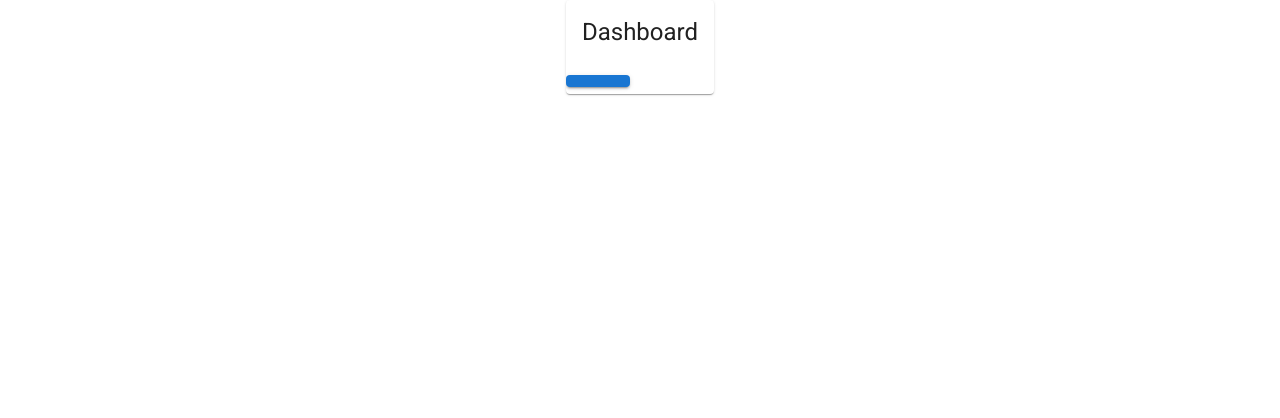
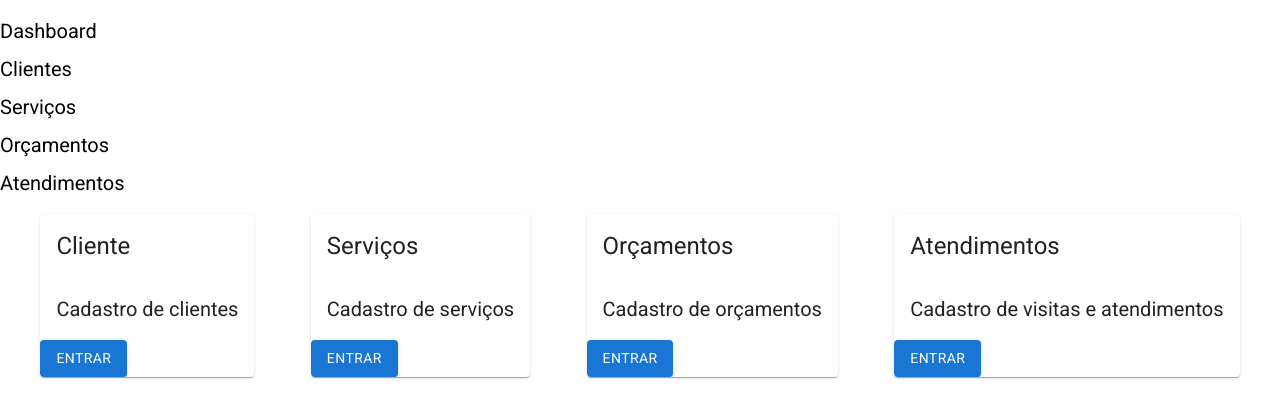
Before and after one commit to jessicasantospereira/landing-page-domaq, a Next.js app: page /dashboard in a window 1280 px wide. Shown: the top 418 px of the page. Built offline with nearby package versions, Linux system fonts and the light colour scheme.

Commit message:
feat: testes

```diff
--- /dev/null
+++ b/src/app/dashboard/clientes/page.tsx
@@ -0,0 +1,3 @@
+export default function ClientesPage() {
+  return <div>Olá</div>;
+}
--- /dev/null
+++ b/src/app/dashboard/layout.tsx
@@ -0,0 +1,37 @@
+import { Roboto } from "next/font/google";
+
+const roboto = Roboto({ weight: "400", style: "normal", subsets: ["latin"] });
+export default function DashboardLayout({
+  children,
+}: Readonly<{
+  children: React.ReactNode;
+}>) {
+  return (
+    <html lang="pt-BR">
+      <body className={roboto.className}>
+        <header>
+          <nav>
+            <ul>
+              <li>
+                <a href="/dashboard">Dashboard</a>
+              </li>
+              <li>
+                <a href="/clientes">Clientes</a>
+              </li>
+              <li>
+                <a href="/servicos">Serviços</a>
+              </li>
+              <li>
+                <a href="/orcamentos">Orçamentos</a>
+              </li>
+              <li>
+                <a href="/atendimentos">Atendimentos</a>
+              </li>
+            </ul>
+          </nav>
+        </header>
+        {children}
+      </body>
+    </html>
+  );
+}
--- a/src/app/dashboard/page.tsx
+++ b/src/app/dashboard/page.tsx
@@ -1,11 +1,39 @@
-import CardDashboard from '@/concepts/Dashboard/components/Card'
-import React from 'react'
+import CardDashboard from "@/concepts/Dashboard/components/Card";
+import React from "react";
 
+const dados = [
+  {
+    title: "Cliente",
+    link: "/clientes",
+    content: "Cadastro de clientes",
+  },
+  {
+    title: "Serviços",
+    link: "/servicos",
+    content: "Cadastro de serviços",
+  },
+  {
+    title: "Orçamentos",
+    link: "/orçamentos",
+    content: "Cadastro de orçamentos",
+  },
+  {
+    title: "Atendimentos",
+    link: "/atendimentos",
+    content: "Cadastro de visitas e atendimentos",
+  },
+];
 export default function DashboardPage() {
   return (
-    <div className='flex justify-center'>
-      <CardDashboard />
+    <div className="flex justify-evenly">
+      {dados.map((dado, index) => (
+        <CardDashboard
+          key={index}
+          title={dado.title}
+          link={dado.link}
+          content={dado.content}
+        />
+      ))}
     </div>
-
-  )
+  );
 }
--- a/src/concepts/Dashboard/components/Card/index.tsx
+++ b/src/concepts/Dashboard/components/Card/index.tsx
@@ -1,19 +1,29 @@
-"use client"
-import { Button, Card, CardHeader } from '@mui/material';
-import { useRouter } from 'next/navigation';
-import React from 'react'
+"use client";
+import { Button, Card, CardContent, CardHeader } from "@mui/material";
+import Link from "next/link";
+import React from "react";
 
 type CardDashboardProps = {
-    link: string;
+  link: string;
+  title: string;
+  content: string;
 };
-const CardDashboard:React.FC<CardDashboardProps> = ({link}) => {
-    const router = useRouter();
+const CardDashboard: React.FC<CardDashboardProps> = ({
+  link,
+  title,
+  content,
+}) => {
   return (
     <Card>
-        <CardHeader title='Dashboard' />
-        <Button variant='contained' color='primary' onClick={() => router.push(link)}></Button>
+      <div className="p-4">
+        <CardHeader title={title} />
+        <CardContent>{content}</CardContent>
+        <Button className="m-6" variant="contained" color="primary">
+          <Link href={{ pathname: `/dashboard${link}` }}>Entrar</Link>
+        </Button>
+      </div>
     </Card>
-  )
-}
+  );
+};
 
 export default CardDashboard;
```
Also changed, not shown: 2 other files (tests, documents, lock files or other folders).
